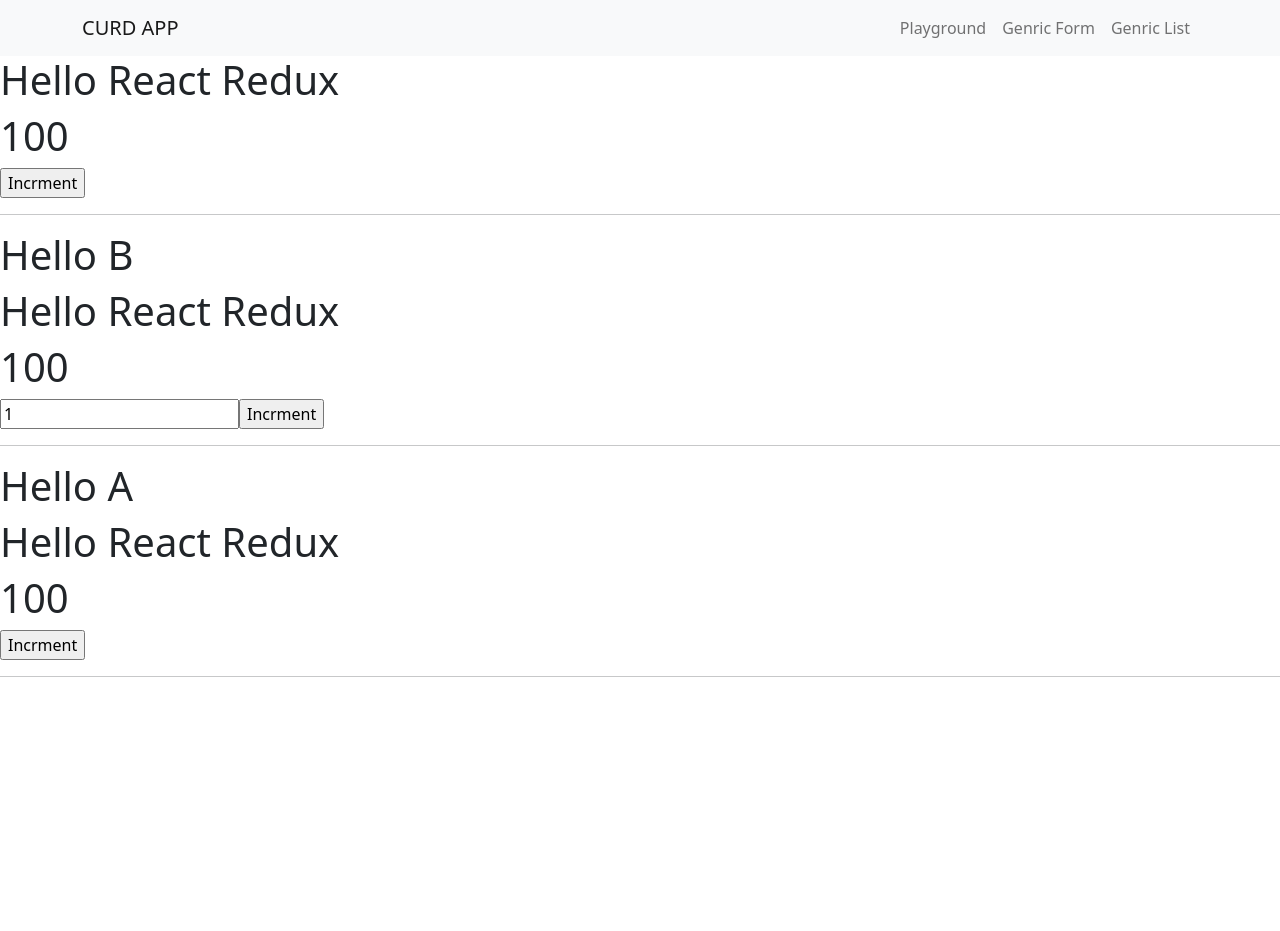
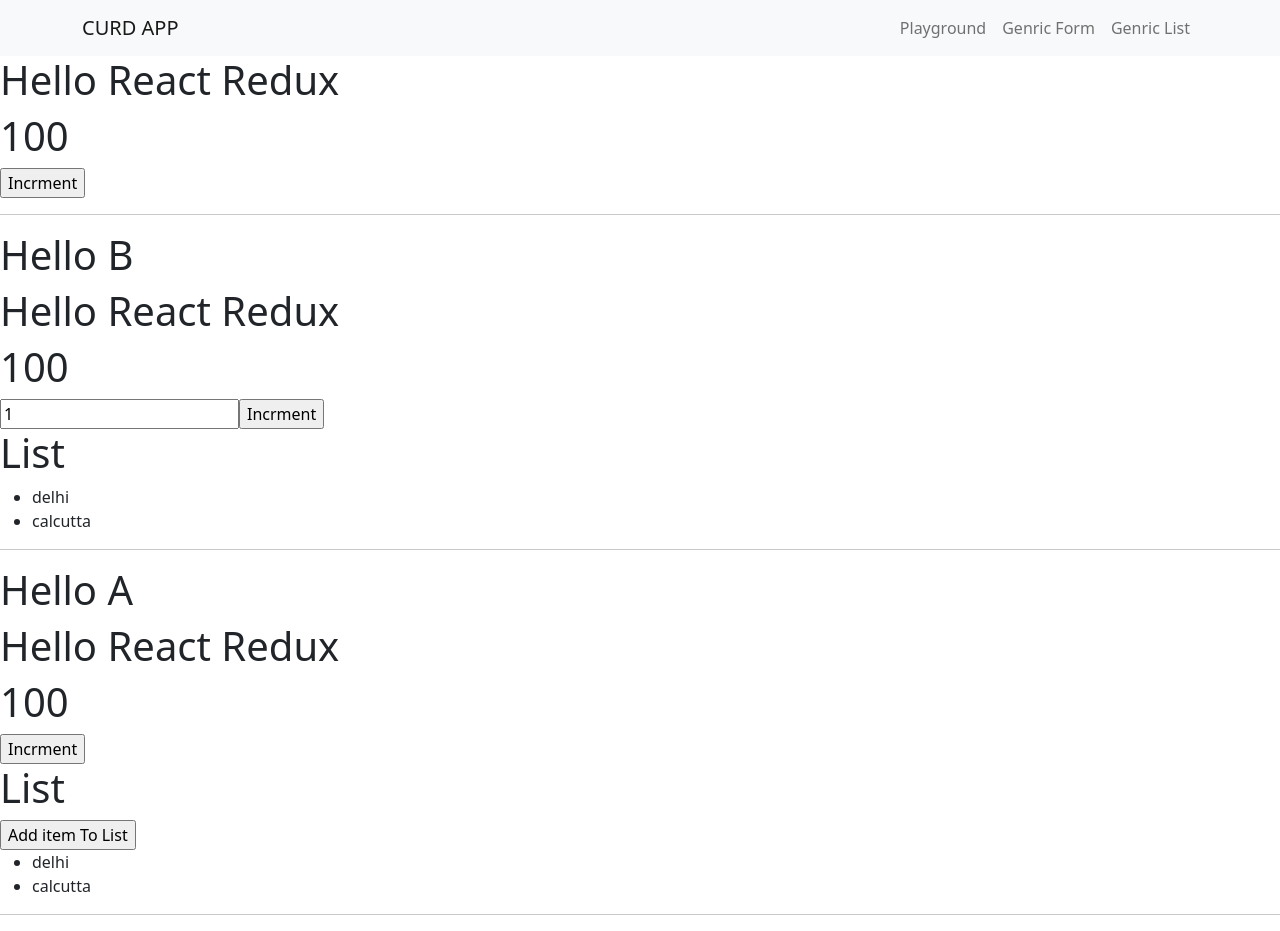
Before and after one commit to kodecdac/advday1, a React (Create React App) app: page /playground in a window 1280 px wide. Before the commit the page ends 800 px from the top, so only its background shows below. Built offline with nearby package versions, Linux system fonts and the light colour scheme.

Commit message:
working with list, modifythin the list,

```diff
--- a/src/pages/Playground.js
+++ b/src/pages/Playground.js
@@ -1,6 +1,10 @@
 import { useState } from "react";
 import { useDispatch, useSelector } from "react-redux";
-import { incrmentCounter, incrmentCounterByPayload } from "../store/store";
+import {
+  addItemIntoList,
+  incrmentCounter,
+  incrmentCounterByPayload,
+} from "../store/store";
 
 function Playground() {
   let dispatch = useDispatch();
@@ -28,6 +32,7 @@ function Playground() {
 function PlaygroundA() {
   let dispatch = useDispatch();
   let state = useSelector((state) => state);
+  let { secondStore } = useSelector((state) => state);
 
   return (
     <>
@@ -39,6 +44,19 @@ function PlaygroundA() {
         value="Incrment"
         onClick={() => dispatch(incrmentCounterByPayload(10))}
       />
+
+      {/** WORKIGN WITH STORE LIST */}
+      <h1>List</h1>
+      <input
+        type="button"
+        value="Add item To List"
+        onClick={() => dispatch(addItemIntoList())}
+      />
+      <ul>
+        {secondStore?.list.map((item, index) => (
+          <li key={index}>{item}</li>
+        ))}
+      </ul>
     </>
   );
 }
@@ -70,6 +88,14 @@ function PlaygroundB() {
         value="Incrment"
         onClick={() => dispatch(incrmentCounterByPayload(userCountInput))}
       />
+
+      {/** WORKIGN WITH STORE LIST */}
+      <h1>List</h1>
+      <ul>
+        {secondStore?.list.map((item, index) => (
+          <li key={index}>{item}</li>
+        ))}
+      </ul>
     </>
   );
 }
--- a/src/store/store.js
+++ b/src/store/store.js
@@ -17,6 +17,7 @@ const secondSlice = createSlice({
   // DATA MEMBERS
   initialState: {
     counter: 100,
+    list: ["delhi", "calcutta"],
   },
 
   // MEMBER FUNCTIONS :: ACTIONS
@@ -29,10 +30,13 @@ const secondSlice = createSlice({
     incrmentCounterByPayload: (state, action) => {
       state.counter += action.payload;
     },
+    addItemIntoList: (state) => {
+      state.list.unshift("mumbai");
+    },
   },
 });
 
-export const { incrmentCounter, incrmentCounterByPayload } =
+export const { incrmentCounter, incrmentCounterByPayload, addItemIntoList } =
   secondSlice.actions;
 
 // this will give us STORE / GLOBAL STATE
```
